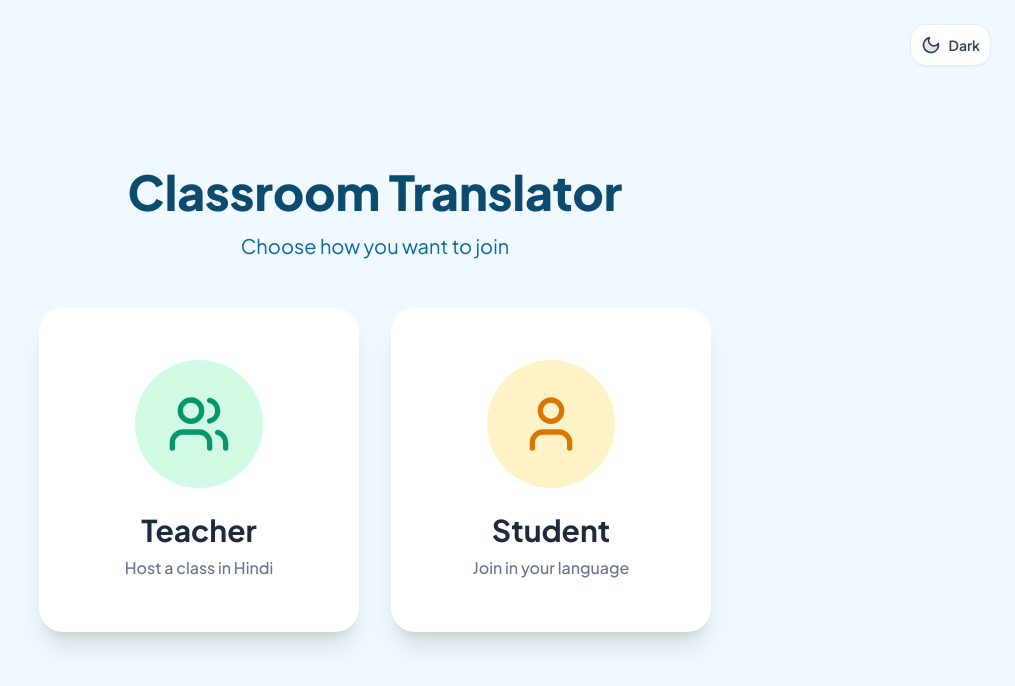
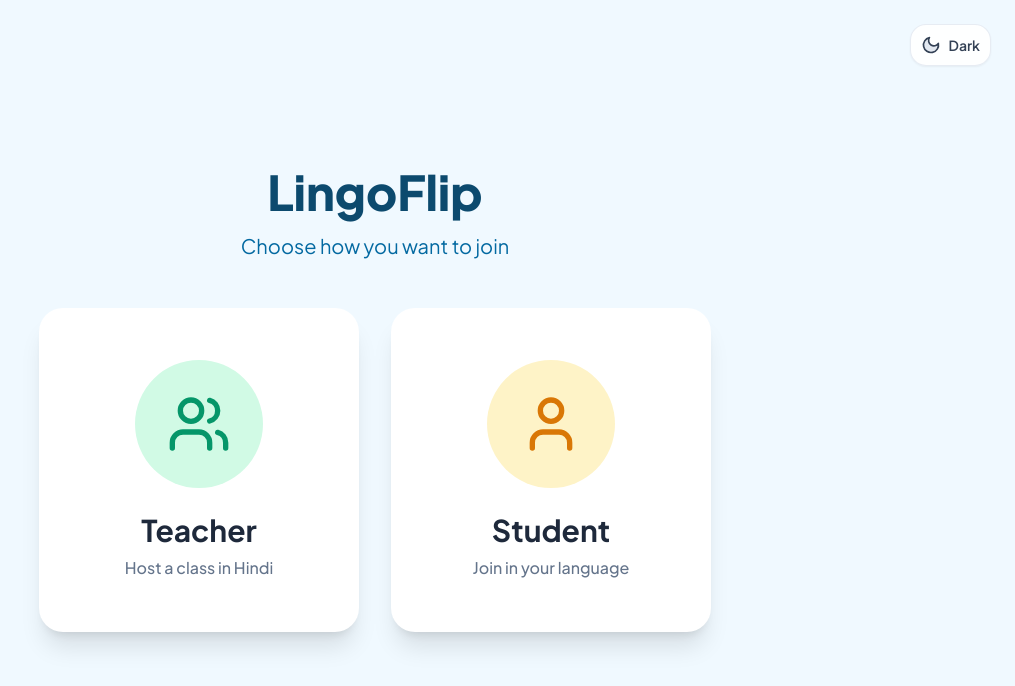
Before and after one commit to robert-desable/LingoFlip, a React (Vite) app in the folder app/: page / in a window 1280 px wide. Shown: the top 686 px of the page, without its empty margins (265-1280 px from the left). Built offline with nearby package versions, Linux system fonts and the light colour scheme; no server answers.

Commit message:
changed the name to lingoflip

```diff
--- a/app/index.html
+++ b/app/index.html
@@ -3,7 +3,7 @@
   <head>
     <meta charset="UTF-8" />
     <meta name="viewport" content="width=device-width, initial-scale=1.0" />
-    <title>Classroom Translator</title>
+    <title>LingoFlip</title>
     <!-- Google Fonts for Tribal and Vernacular Languages -->
     <link rel="preconnect" href="https://fonts.googleapis.com" />
     <link rel="preconnect" href="https://fonts.gstatic.com" crossorigin />
--- a/app/src/App.jsx
+++ b/app/src/App.jsx
@@ -19,7 +19,7 @@ function RoleSelection() {
       <div className="max-w-2xl w-full">
         <div className="text-center mb-12">
           <h1 className="text-4xl md:text-5xl font-extrabold text-sky-900 dark:text-sky-200 mb-4 transition-colors">
-            Classroom Translator
+            LingoFlip
           </h1>
           <p className="text-xl text-sky-700 dark:text-sky-400 transition-colors">
             Choose how you want to join
```
